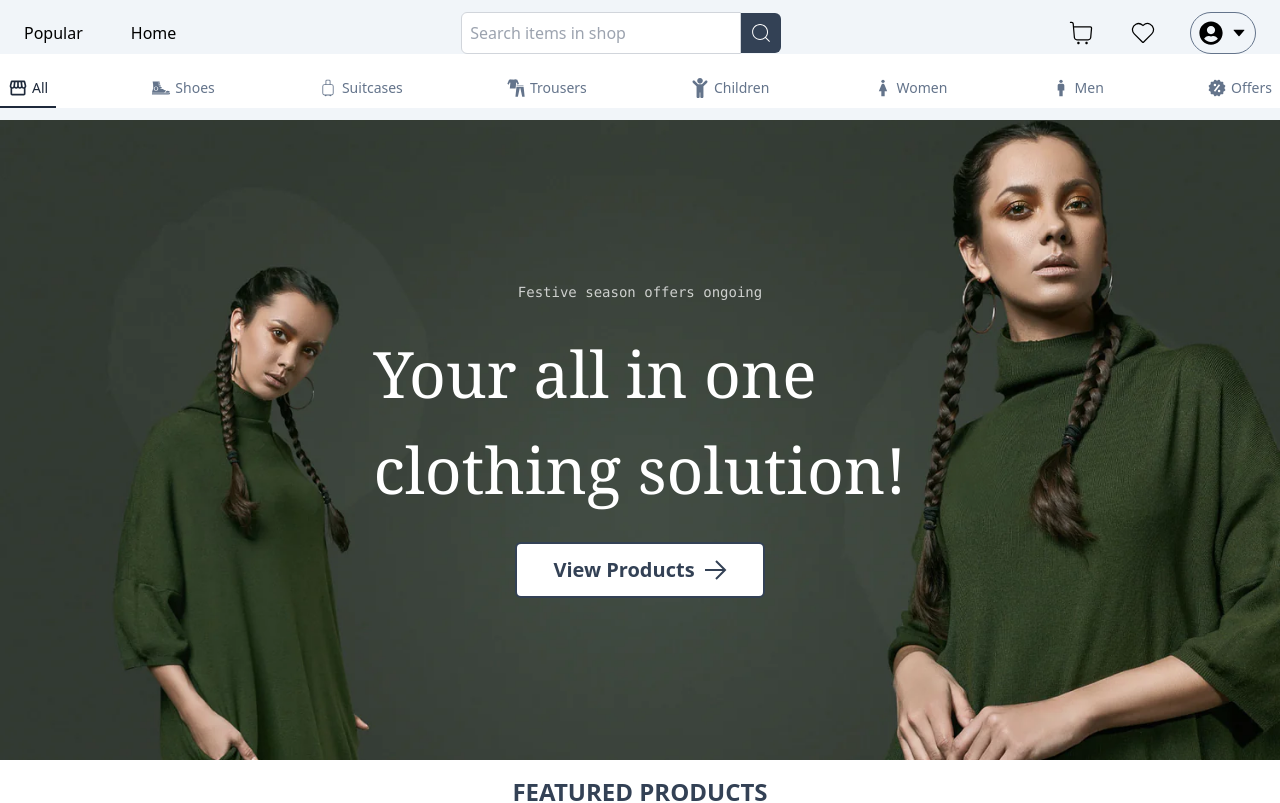
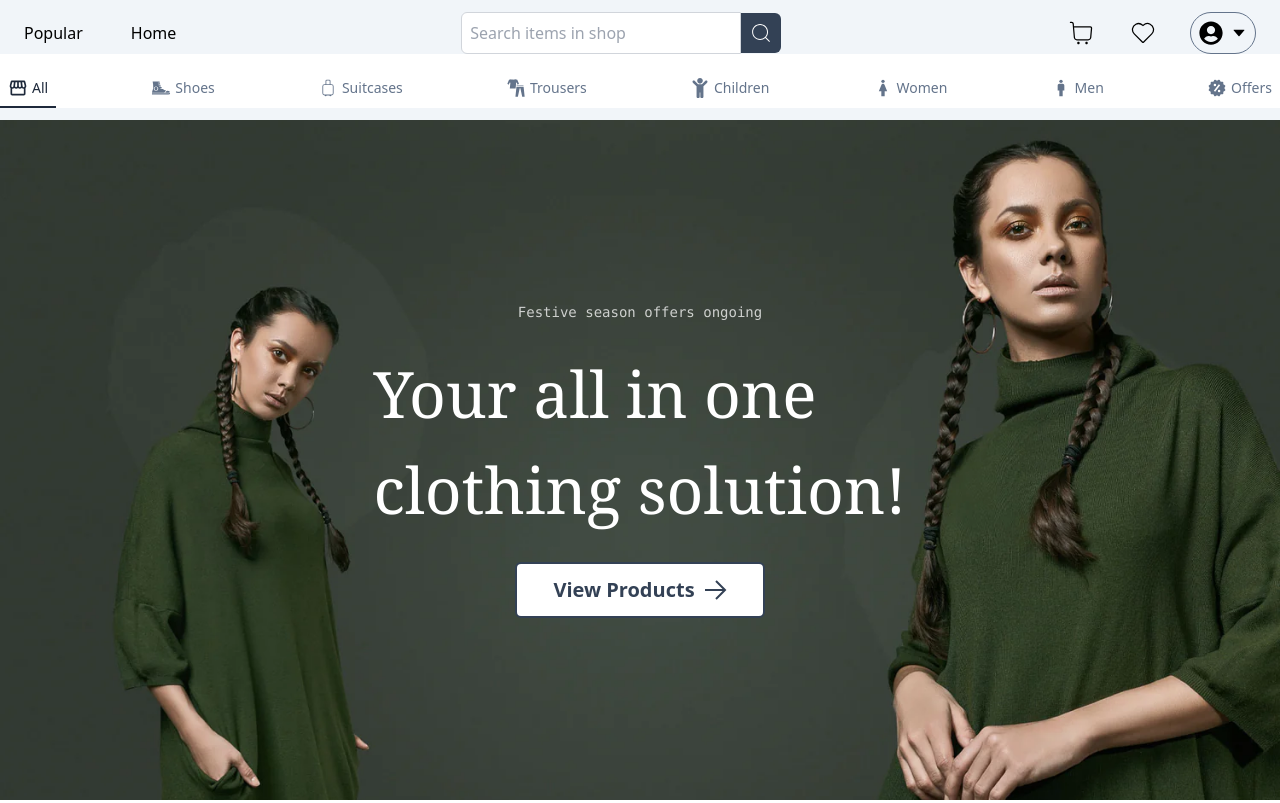
Before and after one commit to Devdannetworks/fashion-store, a React (Create React App) app: page / in a window 1280 px wide. Shown: the top 803 px of the page. Built offline with nearby package versions, Linux system fonts and the light colour scheme; no server answers; the database is empty.

Commit message:
modified the favComponent

```diff
--- a/src/Header/HeroSection/Hero.tsx
+++ b/src/Header/HeroSection/Hero.tsx
@@ -17,7 +17,7 @@ const Hero: React.FC = () => {
         backgroundSize: "cover",
         backgroundPosition: "right",
       }}
-      className="min-h-[80vh] flex items-center justify-start "
+      className="min-h-[85vh] flex items-center justify-start "
     >
       <Container maxWidth={"xl"}>
         <div className="flex flex-col items-start md:items-center justify-center md:justify-center gap-6 text-white ">
--- a/src/Main/ShoppingCart/FavComponents.tsx
+++ b/src/Main/ShoppingCart/FavComponents.tsx
@@ -19,7 +19,7 @@ const FavProducts: React.FC = () => {
   return (
     <div className="flex flex-col  min-h-screen">
       <Container className="flex-grow  min-w-full">
-        {favItems && favItems.length < 1 ? (
+        {favItems === null || favItems.length < 1 ? (
           <div>
             <Empty
               heading="Ooops! Your wishlist is empty!"
```
